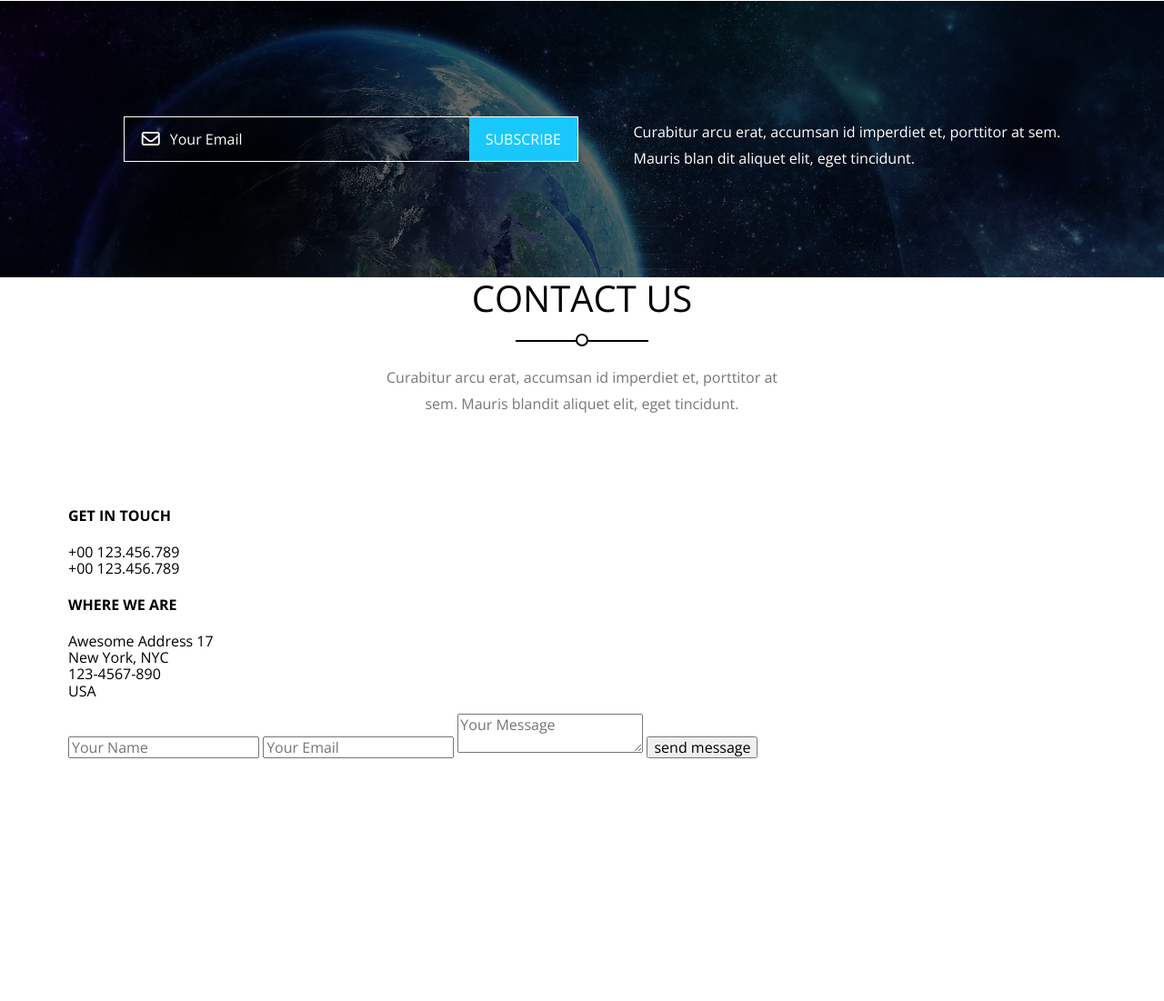
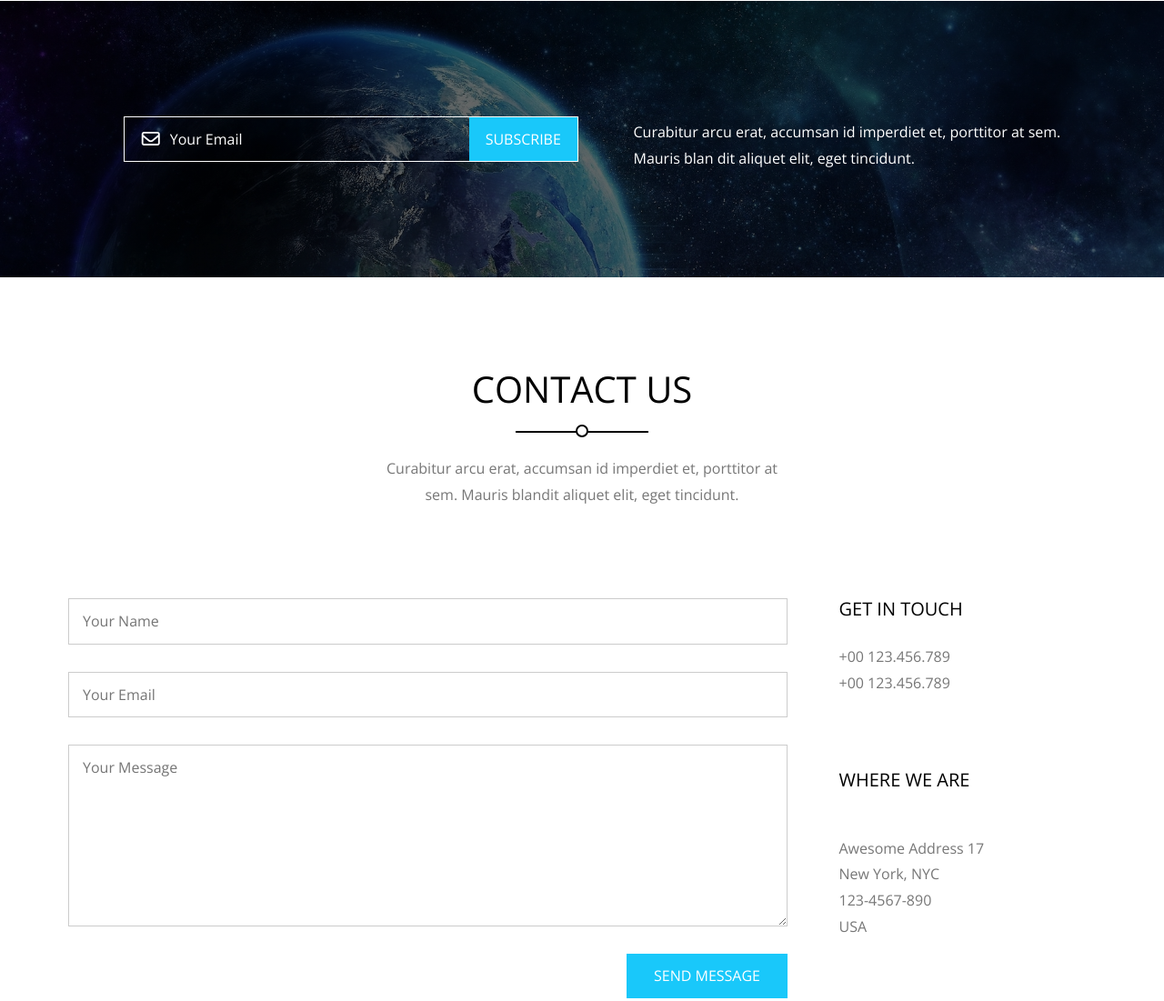
Before and after one commit to MahmoudsMohammed/project_two, a plain HTML site: page index.html in a window 1280 px wide. Shown: the part 7323-8424 px from the top of the page at 91% size. Before the commit the page ends 8157 px from the top, so only its background shows below. Drawn offline with nearby package versions, Linux system fonts and the light colour scheme.

Commit message:
style contact section

```diff
--- a/style/app.css
+++ b/style/app.css
@@ -828,3 +828,77 @@ header .container nav .links:hover + ul {
   }
 }
 /* end subscribe */
+
+/* start contact */
+.contact {
+  padding-top: var(--section-padding);
+  padding-bottom: var(--section-padding);
+}
+.contact .container .info {
+  text-align: center;
+  margin-bottom: 30px;
+}
+.contact .container .info h4 {
+  font-size: 20px;
+  font-weight: normal;
+}
+.contact .container .info h4:last-of-type {
+  margin-bottom: 50px;
+}
+.contact .container .info p {
+  line-height: 1.8;
+  color: var(--paragraph-color);
+}
+.contact .container form input:not(:last-of-type) {
+  display: block;
+  width: 100%;
+  padding: 15px;
+  border: 1px solid #ccc;
+  margin-bottom: 30px;
+}
+.contact .container form textarea {
+  display: block;
+  width: 100%;
+  height: 200px;
+  border: 1px solid #ccc;
+  margin-bottom: 30px;
+  padding: 15px;
+}
+.contact .container form input:last-of-type {
+  display: block;
+  width: fit-content;
+  padding: 15px 30px;
+  background-color: var(--main-color);
+  color: white;
+  text-transform: uppercase;
+  border: none;
+  /* all space as margin left ;) */
+  margin-left: auto;
+}
+.contact .container form input:focus,
+.contact .container form textarea:focus {
+  outline: none;
+}
+@media (min-width: 768px) {
+  .contact .container {
+    display: flex;
+    justify-content: space-between;
+    align-items: flex-start;
+  }
+  .contact .container .info {
+    flex-basis: 25%;
+    order: 2;
+    text-align: left;
+  }
+  .contact .container .info p:first-of-type{
+    margin-bottom: 80px;
+  }
+  .contact .container .info h4:first-of-type{
+    margin-top: 0px;
+  }
+  .contact .container form {
+    flex-basis: 70%;
+    order: 1;
+  }
+}
+/* end contact */
```
